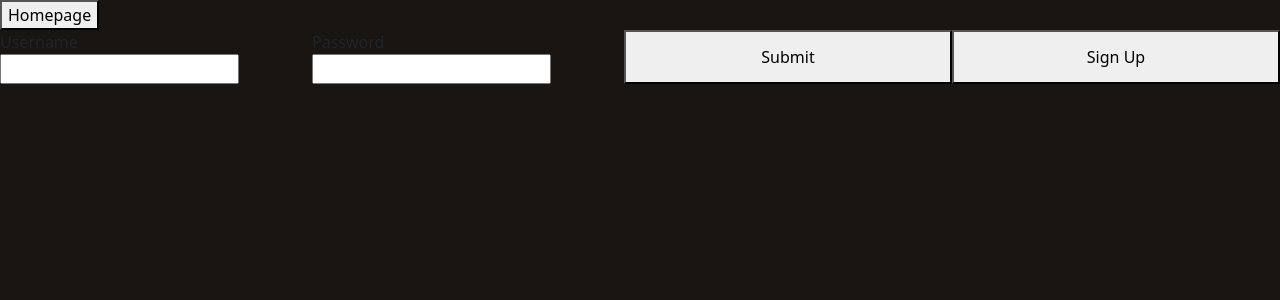
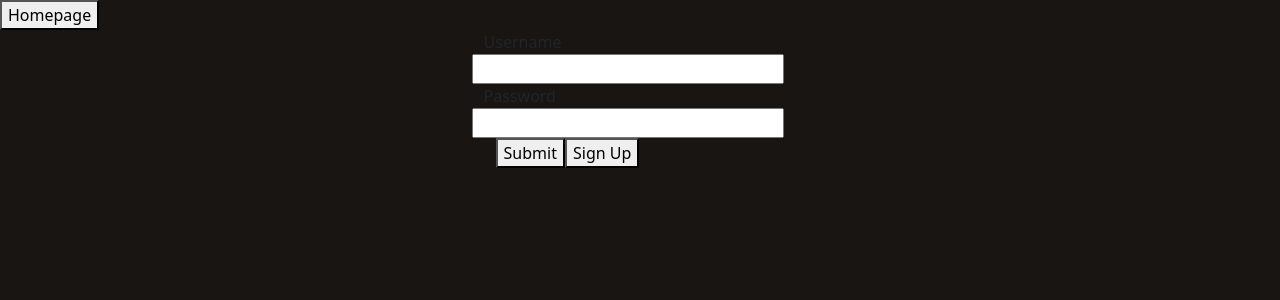
Before and after one commit to kaylaasana/BlueFin, a React (Vite) app in the folder client/: page /login in a window 1280 px wide. Shown: the top 300 px of the page. Built offline with nearby package versions, Linux system fonts and the light colour scheme.

Commit message:
updated typeDefs, added path to login on Portal page, added login mutation to mutations.js

```diff
--- a/client/src/3D/Portal.jsx
+++ b/client/src/3D/Portal.jsx
@@ -106,7 +106,7 @@ export default function Portal() {
 
         {/* Left */}
         <Float speed={floatSpeed} rotationIntensity={floatRotation}>
-            <Frame position={[-2, 0, 0]} bg={leftColor} text={'Login'} rotation={[0, Math.PI * 0.2, 0]}>
+            <Frame position={[-2, 0, 0]} bg={leftColor} text={'Login'} rotation={[0, Math.PI * 0.2, 0]} link={'/login'}>
                 <mesh scale={0.5}>
                     <boxGeometry />
                     <meshNormalMaterial />
--- a/client/src/pages/Login.jsx
+++ b/client/src/pages/Login.jsx
@@ -11,20 +11,22 @@ const Login = () => {
       <div className="d-flex justify-content-start">
         <button>Homepage</button>
       </div>
-      <form className="roe d-flex justify-content-center">
-        <label className="col">
+      <div className="col d-flex justify-content-center">
+        <form>
+          <label className="row text">
             Username
-          <br></br>
-          <input className="col"></input>
-        </label>
-        <label className="col">
+            <br></br>
+            <input className="row"></input>
+          </label>
+          <label className="row">
             Password
-          <br></br>
-          <input  className="col"></input>
-        </label>
-        <button  className="col">Submit</button>
-        <button className="col">Sign Up</button>
-      </form>
+            <br></br>
+            <input className="row"></input>
+          </label>
+            <button>Submit</button>
+            <button>Sign Up</button>
+        </form>
+      </div>
     </div>
   );
 };
```
Also changed, not shown: client/src/utils/mutation.js (added, +10 -0 lines), client/src/utils/login-mutation.js (deleted), client/src/utils/queries.js (added), 1 other file (tests, documents, lock files or other folders).
